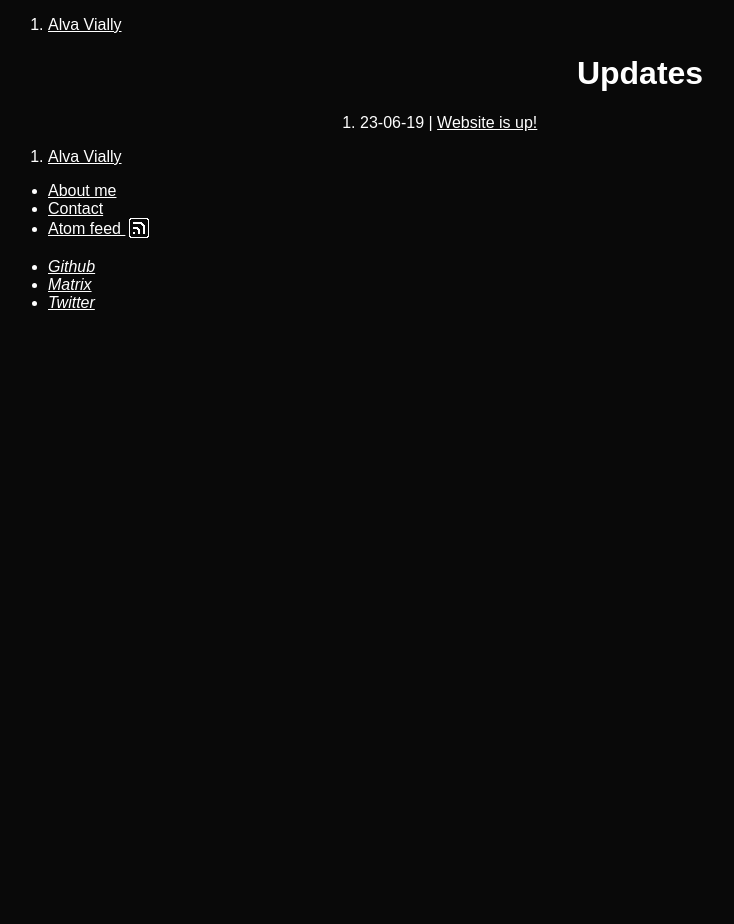
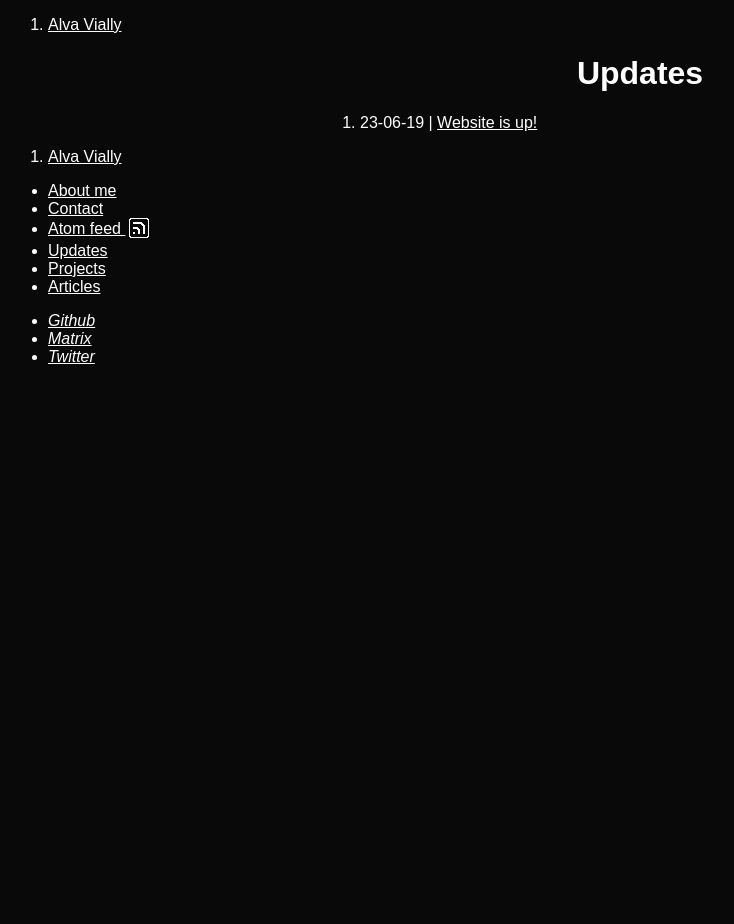
Before and after one commit to alva-v/personal-website, a Jekyll site: the page built from updates.html, in a window 1280 px wide. Shown: the whole page, without its empty margins (0-734 px from the left). Built offline with Jekyll 4.4.1, drawn with Linux system fonts in a browser that asks for light colours.

Commit message:
Display different nav in home

```diff
--- a/_includes/nav.html
+++ b/_includes/nav.html
@@ -1,6 +1,9 @@
 <nav>
   <ul>
-    {% assign nav = site.data.nav | where: "in_home", "1" %}
+    {% assign nav = site.data.nav %}
+    {% if include.home %}
+      {% assign nav = nav | where: "in_home", "1" %}
+    {% endif %}
     {% for item in nav %}
       <li>
         <a
--- a/index.html
+++ b/index.html
@@ -14,7 +14,7 @@ layout: none
         <div>
           <p>Hey, I'm Alva Vially, a PHP/Laravel webdev currently based in Lyon, France.</p>
           <p>My interests include FOSS, minimalism and the impact of technology on our societies and environments.</p>
-          {% include nav.html %}
+          {% include nav.html home=1 %}
         </div>
       </div>
 
```
